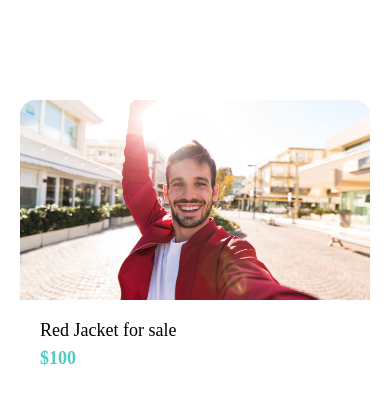
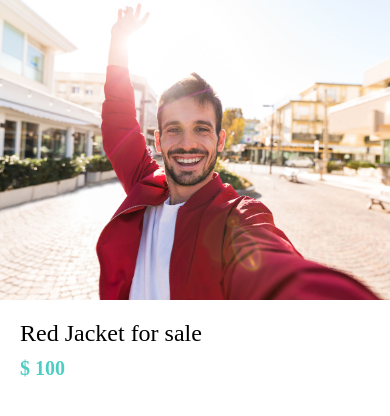
Before and after one commit to Jobayerdev/react-native-marketplace-app, a React Native app: screen / in a window 390 px wide. Shown: the top 416 px of the page. Built offline with nearby package versions, Linux system fonts and the light colour scheme.

Commit message:
Building the Listing Details Screen

```diff
--- a/App.js
+++ b/App.js
@@ -5,22 +5,10 @@
 import { MaterialCommunityIcons } from "@expo/vector-icons"
 import AppButton from "./app/components/Button"
 import Card from "./app/components/Card"
+import ListingDetailsScreen from "./app/screens/ListingDetailsScreen"
 
 const App = () => {
-	return (
-		<View
-			style={{
-				backgroundColor: "#f8f4f",
-				padding: 20,
-				paddingTop: 100,
-			}}>
-			<Card
-				title="Red Jacket for sale "
-				subTitle="$100"
-				image={require("./app/assets/jacket.jpg")}
-			/>
-		</View>
-	)
+	return <ListingDetailsScreen />
 }
 
 export default App
--- /dev/null
+++ b/app/screens/ListingDetailsScreen.js
@@ -0,0 +1,38 @@
+import React from "react"
+import { Image, StyleSheet, Text, View } from "react-native"
+import AppText from "../components/AppText"
+import colors from "../config/colors"
+
+const ListingDetailsScreen = () => {
+	return (
+		<View>
+			<Image style={styles.image} source={require("../assets/jacket.jpg")} />
+			<View style={styles.detailsContainer}>
+				<AppText style={styles.title}>Red Jacket for sale</AppText>
+				<AppText style={styles.price}>$ 100</AppText>
+			</View>
+		</View>
+	)
+}
+
+export default ListingDetailsScreen
+
+const styles = StyleSheet.create({
+	image: {
+		width: "100%",
+		height: 300,
+	},
+	detailsContainer: {
+		padding: 20,
+	},
+	title: {
+		fontSize: 24,
+		fontWeight: "500",
+	},
+	price: {
+		color: colors.secondary,
+		fontWeight: "bold",
+		fontSize: 20,
+		marginVertical: 10,
+	},
+})
```
